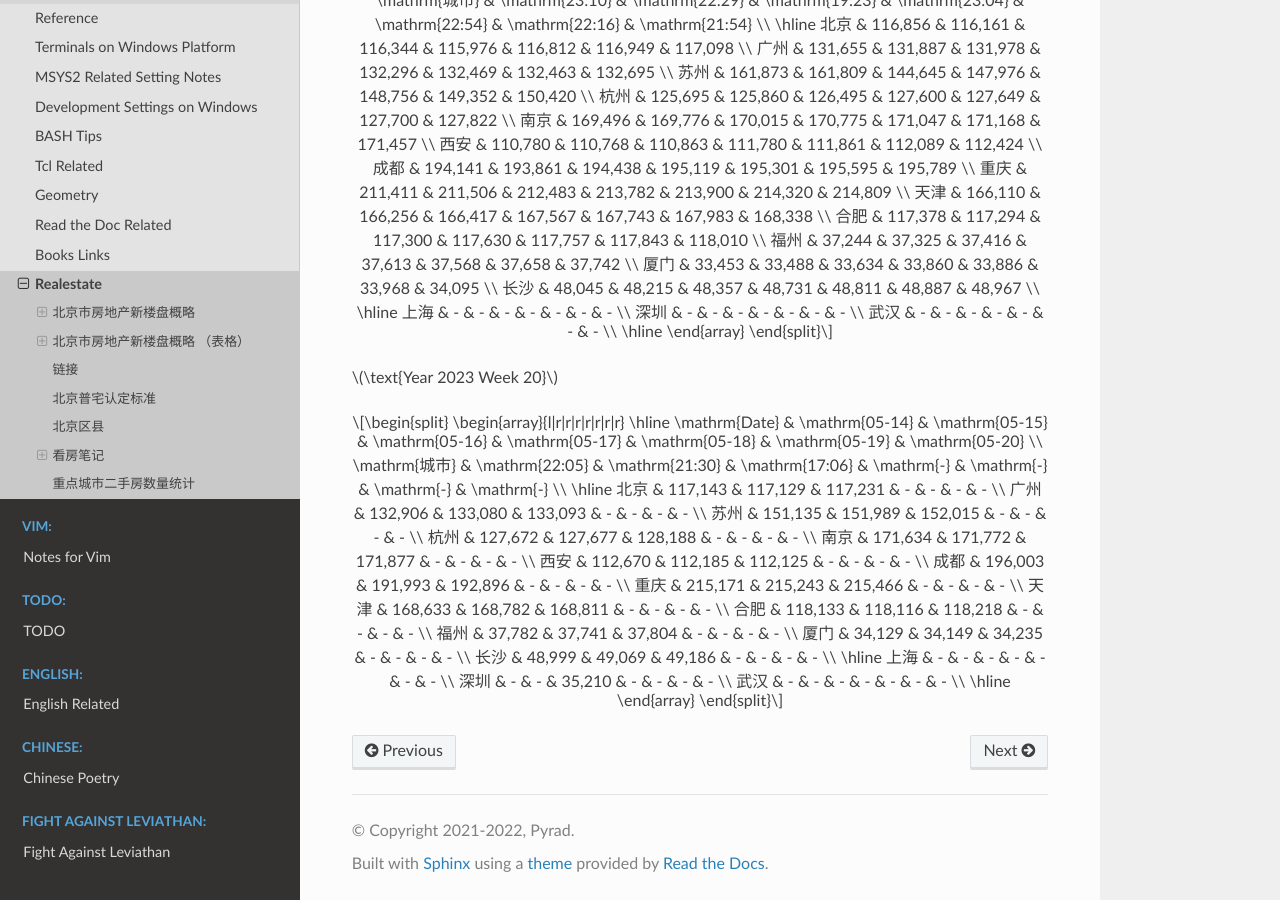
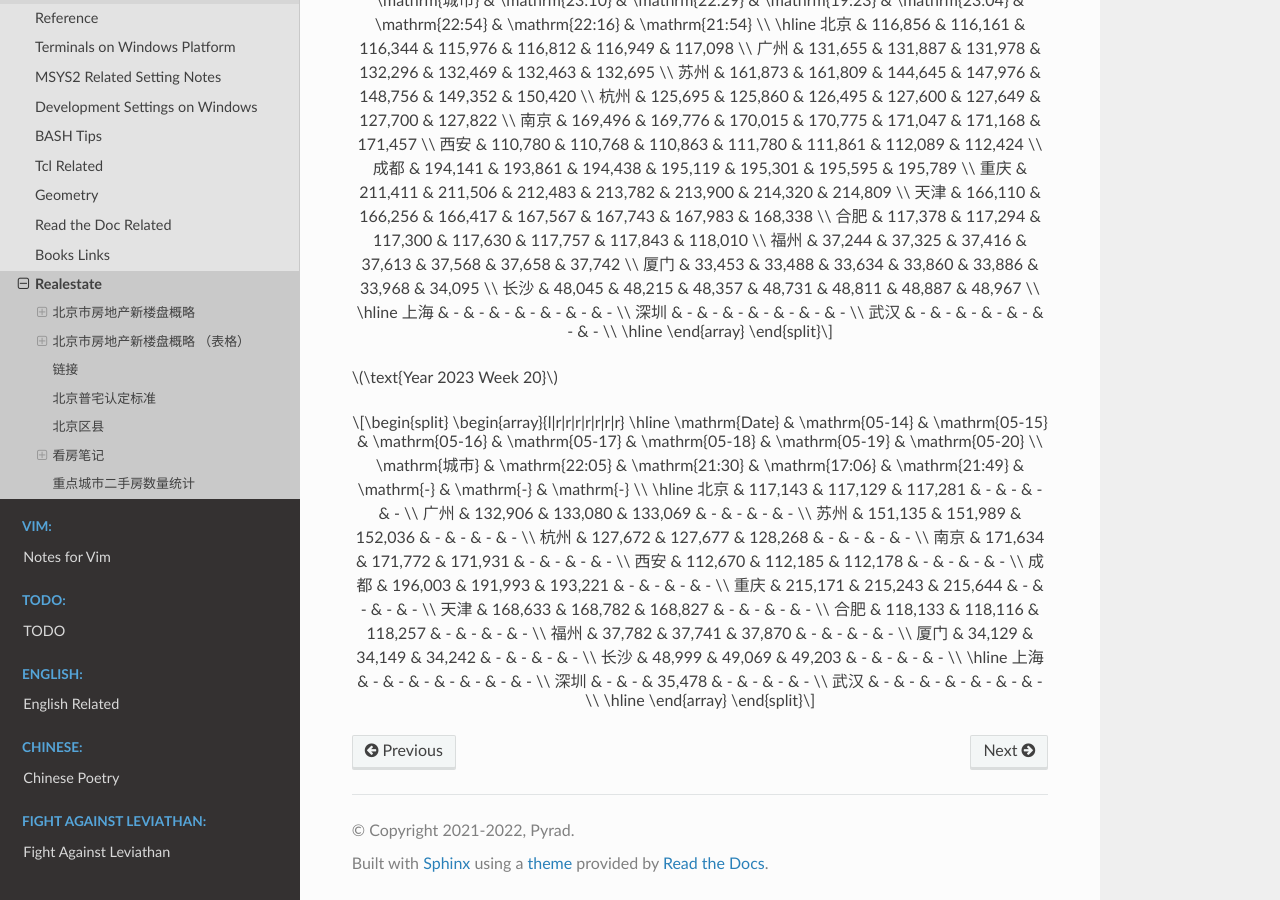
Before and after one commit to Pyrad/pyradnotes, a Sphinx documentation site: the page built from source/Notes/realestate.md, in a window 1280 px wide and 900 px high, scrolled down 14359 px. Built offline with Sphinx 7.4.7 and the Read the Docs theme 2.0.0, drawn with Linux system fonts in a browser that asks for light colours; a script that is not in the unit is left out.

Commit message:
Realestate Update resale numbers 2023-05-16

```diff
--- a/source/Notes/realestate.md
+++ b/source/Notes/realestate.md
@@ -748,24 +748,24 @@ $$
 \begin{array}{l|r|r|r|r|r|r|r}
 \hline
 \mathrm{Date} & \mathrm{05-14} & \mathrm{05-15} & \mathrm{05-16} & \mathrm{05-17} & \mathrm{05-18} & \mathrm{05-19} & \mathrm{05-20} \\
-\mathrm{城市} & \mathrm{22:05} & \mathrm{21:30} & \mathrm{17:06} & \mathrm{-} & \mathrm{-} & \mathrm{-} & \mathrm{-} \\
+\mathrm{城市} & \mathrm{22:05} & \mathrm{21:30} & \mathrm{17:06} & \mathrm{21:49} & \mathrm{-} & \mathrm{-} & \mathrm{-} \\
 \hline
-北京 & 117,143 & 117,129 & 117,231 & - & - & - & - \\
-广州 & 132,906 & 133,080 & 133,093 & - & - & - & - \\
-苏州 & 151,135 & 151,989 & 152,015 & - & - & - & - \\
-杭州 & 127,672 & 127,677 & 128,188 & - & - & - & - \\
-南京 & 171,634 & 171,772 & 171,877 & - & - & - & - \\
-西安 & 112,670 & 112,185 & 112,125 & - & - & - & - \\
-成都 & 196,003 & 191,993 & 192,896 & - & - & - & - \\
-重庆 & 215,171 & 215,243 & 215,466 & - & - & - & - \\
-天津 & 168,633 & 168,782 & 168,811 & - & - & - & - \\
-合肥 & 118,133 & 118,116 & 118,218 & - & - & - & - \\
-福州 & 37,782 & 37,741 & 37,804 & - & - & - & - \\
-厦门 & 34,129 & 34,149 & 34,235 & - & - & - & - \\
-长沙 & 48,999 & 49,069 & 49,186 & - & - & - & - \\
+北京 & 117,143 & 117,129 & 117,281 & - & - & - & - \\
+广州 & 132,906 & 133,080 & 133,069 & - & - & - & - \\
+苏州 & 151,135 & 151,989 & 152,036 & - & - & - & - \\
+杭州 & 127,672 & 127,677 & 128,268 & - & - & - & - \\
+南京 & 171,634 & 171,772 & 171,931 & - & - & - & - \\
+西安 & 112,670 & 112,185 & 112,178 & - & - & - & - \\
+成都 & 196,003 & 191,993 & 193,221 & - & - & - & - \\
+重庆 & 215,171 & 215,243 & 215,644 & - & - & - & - \\
+天津 & 168,633 & 168,782 & 168,827 & - & - & - & - \\
+合肥 & 118,133 & 118,116 & 118,257 & - & - & - & - \\
+福州 & 37,782 & 37,741 & 37,870 & - & - & - & - \\
+厦门 & 34,129 & 34,149 & 34,242 & - & - & - & - \\
+长沙 & 48,999 & 49,069 & 49,203 & - & - & - & - \\
 \hline
 上海 & - & - & - & - & - & - & - \\
-深圳 & - & - & 35,210 & - & - & - & - \\
+深圳 & - & - & 35,478 & - & - & - & - \\
 武汉 & - & - & - & - & - & - & - \\
 \hline
 \end{array}
```
